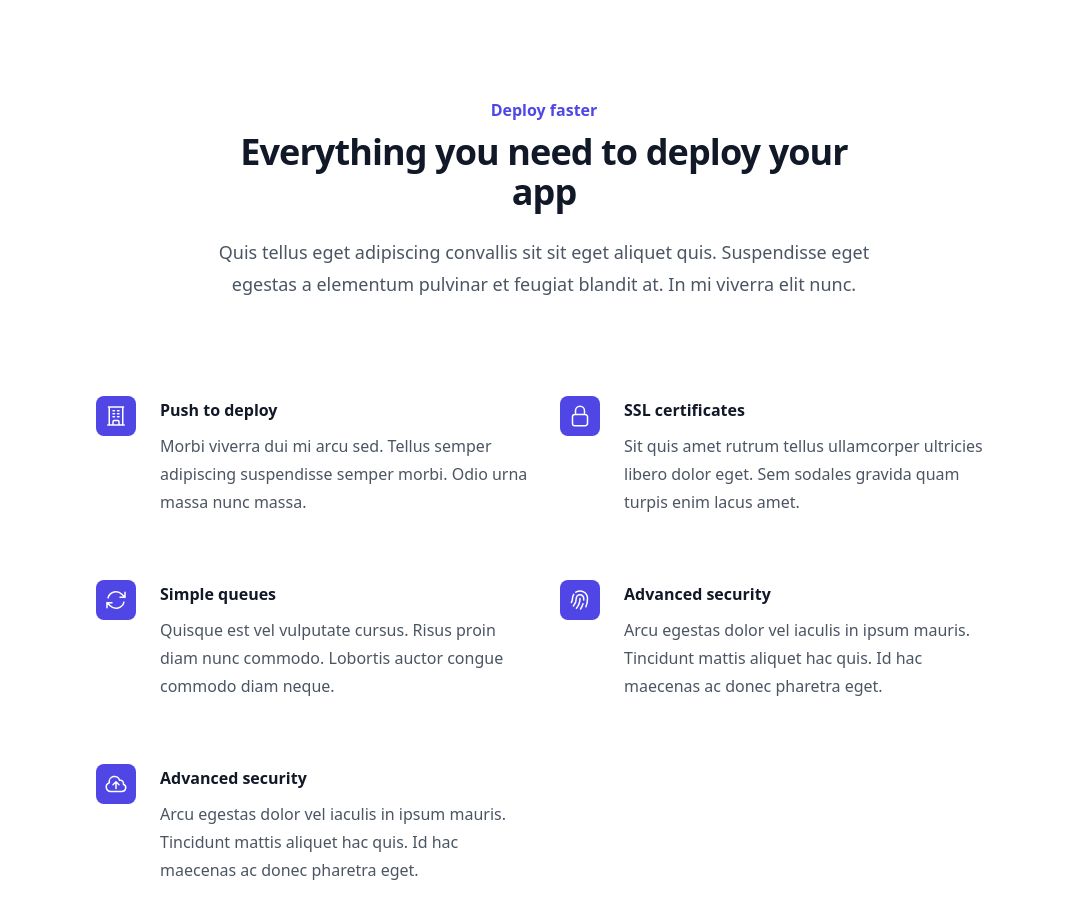
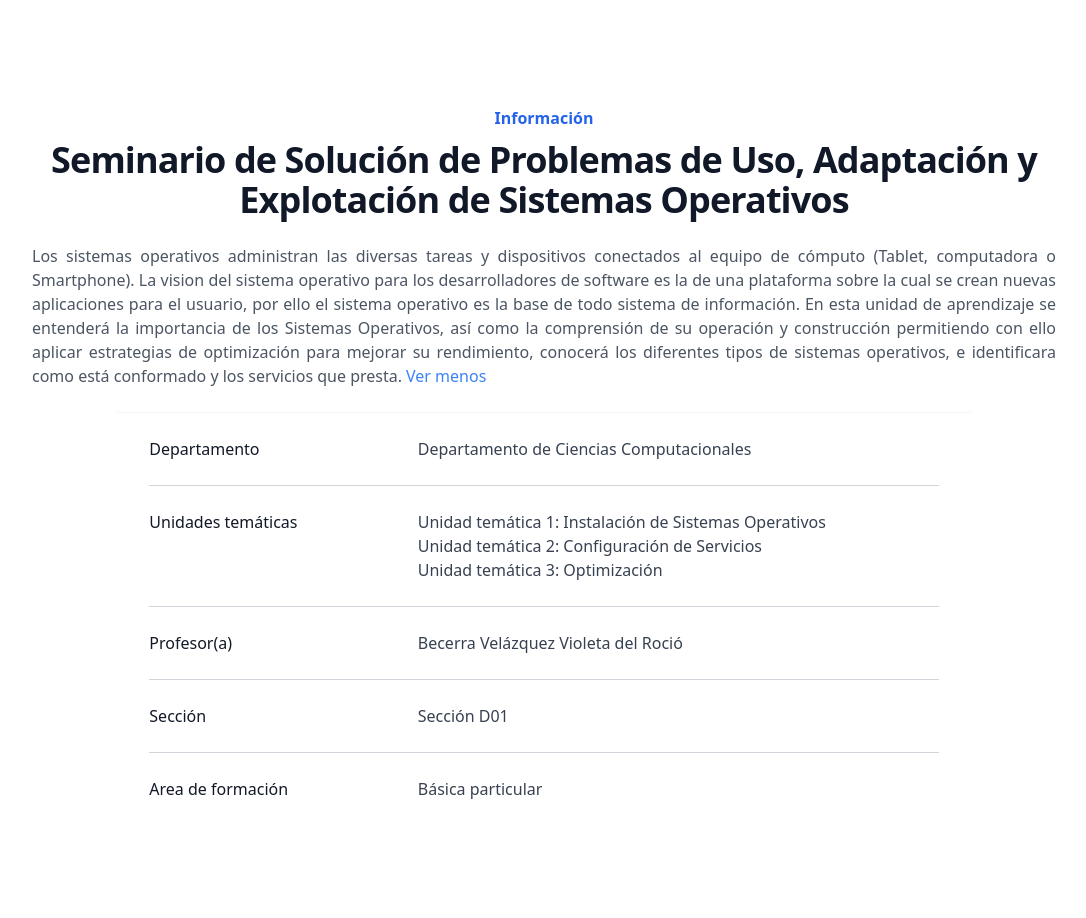
Before and after one commit to Ultron021122/Portafolio-Sistemas-2, a React (Vite) app: page / in a window 1280 px wide. Shown: the part 782-1700 px from the top of the page, without its empty margins (96-1182 px from the left). Built offline with nearby package versions, Linux system fonts and the light colour scheme.

Commit message:
version 1.7

```diff
--- a/src/Developer.jsx
+++ b/src/Developer.jsx
@@ -1,10 +1,7 @@
-import Image from './assets/sun-tornado.svg'
-
 export function Developer() {
   return (
     <div>
       <h1>Página de Desarrollador</h1>
-      <img src={Image} className='h-full w-full' />
     </div>
   );
 }
--- a/src/HomePage.jsx
+++ b/src/HomePage.jsx
@@ -1,11 +1,31 @@
 import { Banner } from "./components/Banner";
-import Content from "./components/Content";
+import { ClassInfo } from "./components/ClassInfo";
 
 export function HomePage() {
+  const DataClass = {
+    nombre:
+      "Seminario de Solución de Problemas de Uso, Adaptación y Explotación de Sistemas Operativos",
+    departamento: "Departamento de Ciencias Computacionales",
+    section: "Sección D01",
+    area: "Básica particular",
+    description:
+      "Los sistemas operativos administran las diversas tareas y dispositivos conectados al equipo de cómputo (Tablet, computadora o Smartphone). La vision del sistema operativo para los desarrolladores de software es la de una plataforma sobre la cual se crean nuevas aplicaciones para el usuario, por ello el sistema operativo es la base de todo sistema de información. En esta unidad de aprendizaje se entenderá la importancia de los Sistemas Operativos, así como la comprensión de su operación y construcción permitiendo con ello aplicar estrategias de optimización para mejorar su rendimiento, conocerá los diferentes tipos de sistemas operativos, e identificara como está conformado y los servicios que presta.",
+    maestro: "Becerra Velázquez Violeta del Roció",
+    unidades: ['Unidad temática 1: Instalación de Sistemas Operativos', 'Unidad temática 2: Configuración de Servicios','Unidad temática 3: Optimización'],
+  };
+
   return (
     <div>
       <Banner />
-      <Content />
+      <ClassInfo
+        nombre={DataClass.nombre}
+        departamento={DataClass.departamento}
+        section={DataClass.section}
+        description={DataClass.description}
+        area={DataClass.area}
+        maestro={DataClass.maestro}
+        unidades={DataClass.unidades}
+      />
     </div>
   );
 }
--- a/src/components/Banner.jsx
+++ b/src/components/Banner.jsx
@@ -1,7 +1,7 @@
-import Fond from "../assets/waves.svg";
-import imageBanner from "../assets/astronauta2.svg";
+import fond from "../assets/waves.svg";
+// import imageBanner from "../assets/astronauta2.svg";
 import { NavLink } from "react-router-dom";
-import { ScrollToSection } from "../utilities/scrollToSection";
+import { ScrollToSection } from "../utilities/ScrollToSection";
 
 export function Banner() {
   // Variable con URL de la imagen
@@ -13,10 +13,10 @@ export function Banner() {
         className="bg-no-repeat bg-cover bg-center bg-blend-multiply bg-gray-500 p-4 h-full py-10"
         style={{ backgroundImage }}
       >
-        <div className="md:grid-cols-3 md:gap-4 md:grid">
+        <div className="lg:grid-cols-3 lg:gap-4 lg:grid">
           <div className="md:col-span-2 px-4 mx-auto max-w-screen-xl text-center py-36 md:py-40 lg:py-48">
-            <h1 className="mb-4 text-3xl font-extrabold leading-none tracking-tight text-white md:text-4xl lg:text-5xl">
-              Seminario de Uso, Adaptación y Explotación de Sistemas Operativos
+            <h1 className="mb-4 text-3xl font-extrabold leading-none tracking-tight text-white lg:text-4xl">
+              Seminario de Solución de Problemas de Uso, Adaptación y Explotación de Sistemas Operativos
             </h1>
             <p className="mb-6 text-lg font-medium text-gray-500 lg:text-xl sm:px-6 xl:px-48 dark:text-gray-400">
               Portafolio de evidencias
@@ -37,13 +37,13 @@ export function Banner() {
               </NavLink>
             </div>
           </div>
-          <div className="hidden md:block">
+          {/* <div className="hidden lg:block">
             <img src={imageBanner} className="h-full" />
-          </div>
+          </div> */}
         </div>
       </div>
       <div className="absolute bottom-0 left-0 w-full h-20">
-        <img src={Fond} alt="Onda" className="w-full h-full rotate-180" />
+        <img src={fond} alt="Onda" className="w-full h-full rotate-180" />
       </div>
     </section>
   );
--- /dev/null
+++ b/src/components/ClassInfo.jsx
@@ -0,0 +1,125 @@
+import PropTypes from "prop-types";
+import { useState } from "react";
+
+function TextMax({ texto, longitudMaxima }) {
+  const [mostrarCompleto, setMostrarCompleto] = useState(true);
+
+  const textoRecortado = mostrarCompleto
+    ? texto
+    : texto.slice(0, longitudMaxima);
+
+  const toggleMostrarCompleto = () => {
+    setMostrarCompleto(!mostrarCompleto);
+  };
+
+  // Establece un estilo personalizado para el párrafo con desvanecimiento
+  const estiloTexto = {
+    lineHeight: "1.5",
+  };
+
+  return (
+    <div>
+      <p
+        className="mt-6 text-base leading-7 text-gray-600 text-left lg:text-justify"
+        style={estiloTexto}
+      >
+        {textoRecortado}
+        {texto.length > longitudMaxima && (
+          <button
+            className="ml-1 text-blue-500 hover:underline"
+            onClick={toggleMostrarCompleto}
+          >
+            {mostrarCompleto ? "Ver menos" : "Ver más"}
+          </button>
+        )}
+      </p>
+    </div>
+  );
+}
+TextMax.propTypes = {
+  texto: PropTypes.string.isRequired,
+  longitudMaxima: PropTypes.number.isRequired,
+};
+
+export function ClassInfo({
+  nombre,
+  departamento,
+  section,
+  description,
+  area,
+  maestro,
+  unidades,
+}) {
+  return (
+    <main className="bg-white py-20 sm:py-32" id="descripcion">
+      <div className="mx-auto max-w-7xl px-6 lg:px-8">
+        <div className="mx-auto max-w-5xl md:text-center">
+          <h2 className="text-base font-semibold leading-7 text-blue-600">
+            Información
+          </h2>
+          <p className="mt-2 text-2xl font-bold tracking-tight text-gray-900 sm:text-4xl">
+            {nombre}
+          </p>
+          <TextMax texto={description} longitudMaxima={298} />
+        </div>
+      </div>
+      <div className="mt-6 mx-auto lg:w-2/3 px-6 lg:px-8 border-t border-gray-100">
+        <dl className="divide-y divide-gray-300">
+          <div className="px-4 py-6 sm:grid sm:grid-cols-3 sm:gap-4 sm:px-0">
+            <dt className="text-base font-medium leading-6 text-gray-900">
+              Departamento
+            </dt>
+            <dd className="mt-1 text-base leading-6 text-gray-700 sm:col-span-2 sm:mt-0">
+              {departamento}
+            </dd>
+          </div>
+          <div className="px-4 py-6 sm:grid sm:grid-cols-3 sm:gap-4 sm:px-0">
+            <dt className="text-base font-medium leading-6 text-gray-900">
+              Unidades temáticas
+            </dt>
+            <dd className="mt-1 text-base leading-6 text-gray-700 sm:col-span-2 sm:mt-0">
+                {unidades.map((unidad, index) => (
+                  <p key={index}>
+                      { unidad }
+                  </p>
+                ))}
+            </dd>
+          </div>
+          <div className="px-4 py-6 sm:grid sm:grid-cols-3 sm:gap-4 sm:px-0">
+            <dt className="text-base font-medium leading-6 text-gray-900">
+              Profesor(a)
+            </dt>
+            <dd className="mt-1 text-base leading-6 text-gray-700 sm:col-span-2 sm:mt-0">
+              {maestro}
+            </dd>
+          </div>
+          <div className="px-4 py-6 sm:grid sm:grid-cols-3 sm:gap-4 sm:px-0">
+            <dt className="text-base font-medium leading-6 text-gray-900">
+              Sección
+            </dt>
+            <dd className="mt-1 text-base leading-6 text-gray-700 sm:col-span-2 sm:mt-0">
+              {section}
+            </dd>
+          </div>
+          <div className="px-4 py-6 sm:grid sm:grid-cols-3 sm:gap-4 sm:px-0">
+            <dt className="text-base font-medium leading-6 text-gray-900">
+              Area de formación
+            </dt>
+            <dd className="mt-1 text-base leading-6 text-gray-700 sm:col-span-2 sm:mt-0">
+              {area}
+            </dd>
+          </div>
+        </dl>
+      </div>
+    </main>
+  );
+}
+ClassInfo.propTypes = {
+  nombre: PropTypes.string.isRequired,
+  departamento: PropTypes.string.isRequired,
+  section: PropTypes.string.isRequired,
+  description: PropTypes.string.isRequired,
+  maestro: PropTypes.string.isRequired,
+  area: PropTypes.string.isRequired,
+  unidades: PropTypes.array.isRequired,
+};
--- a/src/components/Content.jsx
+++ /dev/null
@@ -1,68 +0,0 @@
-import { ArrowPathIcon, CloudArrowUpIcon, FingerPrintIcon, LockClosedIcon, BuildingOfficeIcon } from '@heroicons/react/24/outline'
-
-const features = [
-  {
-    name: 'Push to deploy',
-    description:
-      'Morbi viverra dui mi arcu sed. Tellus semper adipiscing suspendisse semper morbi. Odio urna massa nunc massa.',
-    icon: BuildingOfficeIcon,
-  },
-  {
-    name: 'SSL certificates',
-    description:
-      'Sit quis amet rutrum tellus ullamcorper ultricies libero dolor eget. Sem sodales gravida quam turpis enim lacus amet.',
-    icon: LockClosedIcon,
-  },
-  {
-    name: 'Simple queues',
-    description:
-      'Quisque est vel vulputate cursus. Risus proin diam nunc commodo. Lobortis auctor congue commodo diam neque.',
-    icon: ArrowPathIcon,
-  },
-  {
-    name: 'Advanced security',
-    description:
-      'Arcu egestas dolor vel iaculis in ipsum mauris. Tincidunt mattis aliquet hac quis. Id hac maecenas ac donec pharetra eget.',
-    icon: FingerPrintIcon,
-  },
-  {
-    name: 'Advanced security',
-    description:
-      'Arcu egestas dolor vel iaculis in ipsum mauris. Tincidunt mattis aliquet hac quis. Id hac maecenas ac donec pharetra eget.',
-    icon: CloudArrowUpIcon,
-  },
-]
-
-export default function Content() {
-  return (
-    <div className="bg-white py-16 sm:py-24" id='descripcion'>
-      <div className="mx-auto max-w-7xl px-6 lg:px-8">
-        <div className="mx-auto max-w-2xl lg:text-center">
-          <h2 className="text-base font-semibold leading-7 text-indigo-600">Deploy faster</h2>
-          <p className="mt-2 text-3xl font-bold tracking-tight text-gray-900 sm:text-4xl">
-            Everything you need to deploy your app
-          </p>
-          <p className="mt-6 text-lg leading-8 text-gray-600">
-            Quis tellus eget adipiscing convallis sit sit eget aliquet quis. Suspendisse eget egestas a elementum
-            pulvinar et feugiat blandit at. In mi viverra elit nunc.
-          </p>
-        </div>
-        <div className="mx-auto mt-16 max-w-2xl sm:mt-20 lg:mt-24 lg:max-w-4xl">
-          <dl className="grid max-w-xl grid-cols-1 gap-x-8 gap-y-10 lg:max-w-none lg:grid-cols-2 lg:gap-y-16">
-            {features.map((feature) => (
-              <div key={feature.name} className="relative pl-16">
-                <dt className="text-base font-semibold leading-7 text-gray-900">
-                  <div className="absolute left-0 top-0 flex h-10 w-10 items-center justify-center rounded-lg bg-indigo-600">
-                    <feature.icon className="h-6 w-6 text-white" aria-hidden="true" />
-                  </div>
-                  {feature.name}
-                </dt>
-                <dd className="mt-2 text-base leading-7 text-gray-600">{feature.description}</dd>
-              </div>
-            ))}
-          </dl>
-        </div>
-      </div>
-    </div>
-  )
-}
```
